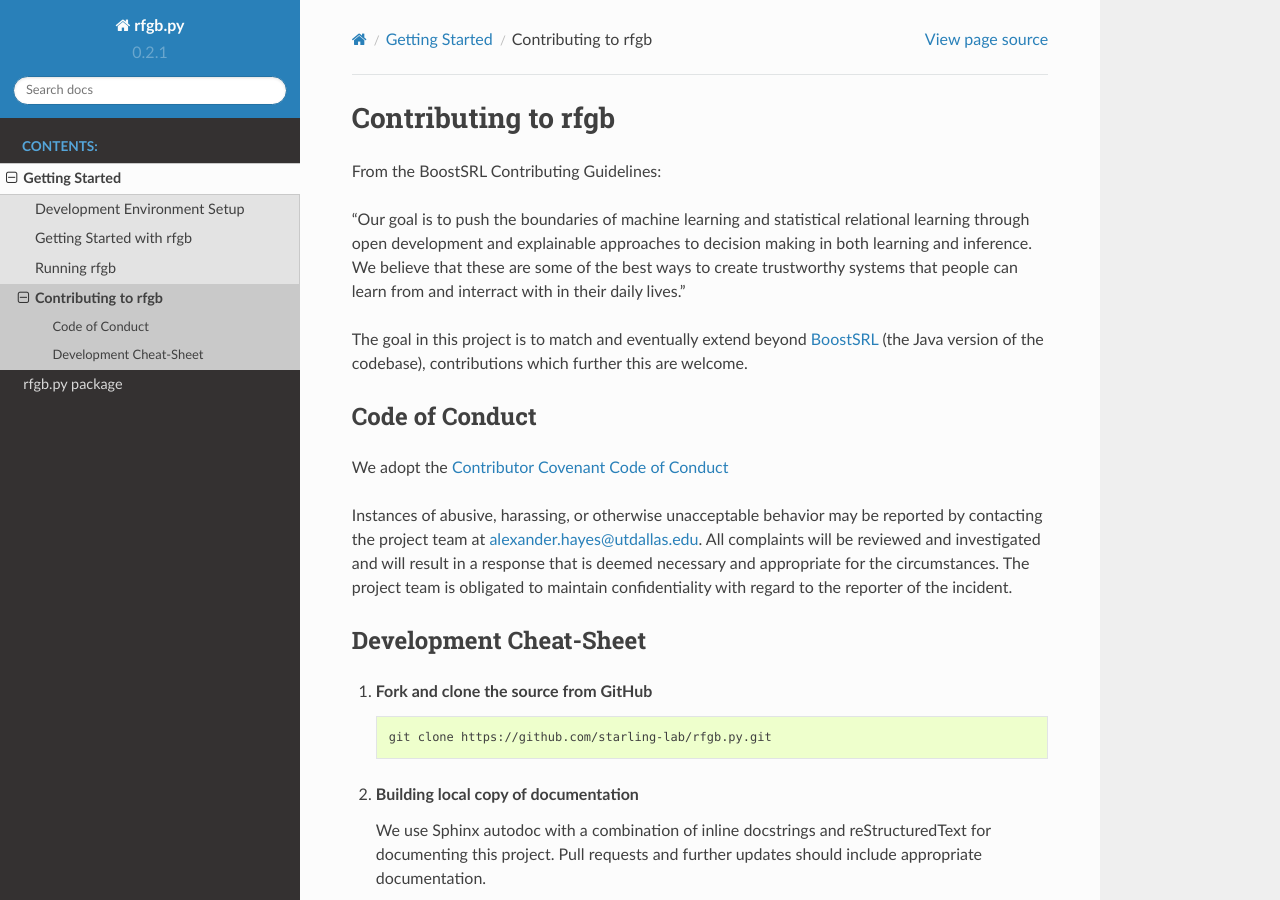
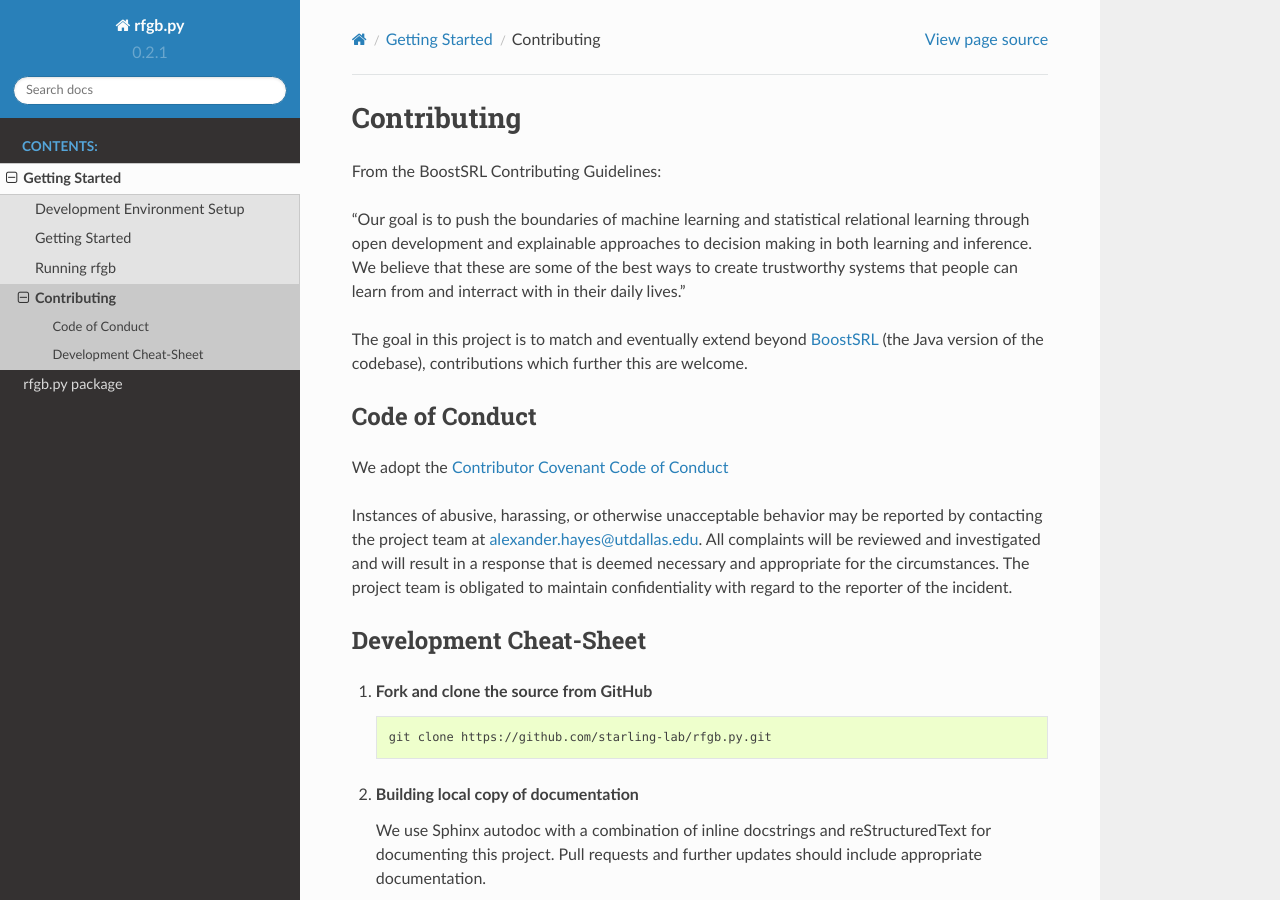
Before and after one commit to hayesall/rfgb, a Sphinx documentation site: the page built from docs/source/getting_started/04_contributing.rst, in a window 1280 px wide and 900 px high. Built offline with Sphinx 7.4.7 and the Read the Docs theme 2.0.0, drawn with Linux system fonts in a browser that asks for light colours.

Commit message:
Adjusting titles in getting_started section.

```diff
--- a/docs/source/getting_started/02_getting_started.rst
+++ b/docs/source/getting_started/02_getting_started.rst
@@ -1,6 +1,6 @@
-=========================
-Getting Started with rfgb
-=========================
+===============
+Getting Started
+===============
 
   .. toctree::
      :glob:
--- a/docs/source/getting_started/04_contributing.rst
+++ b/docs/source/getting_started/04_contributing.rst
@@ -1,6 +1,6 @@
-====================
-Contributing to rfgb
-====================
+============
+Contributing
+============
 
   .. toctree::
      :glob:
```
